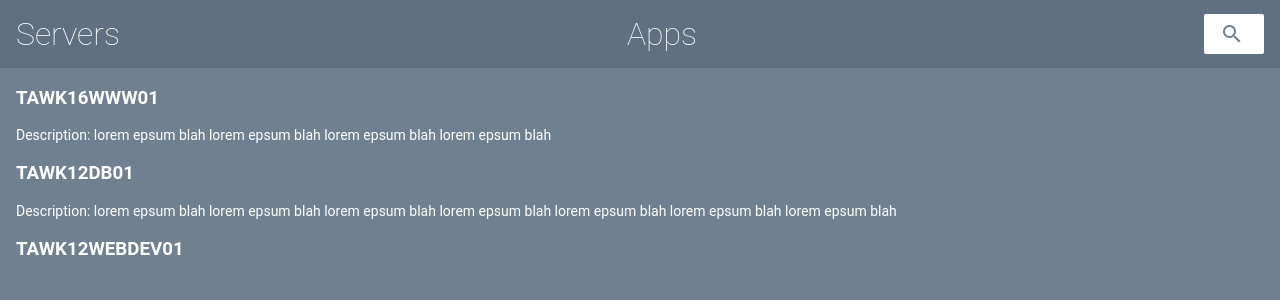
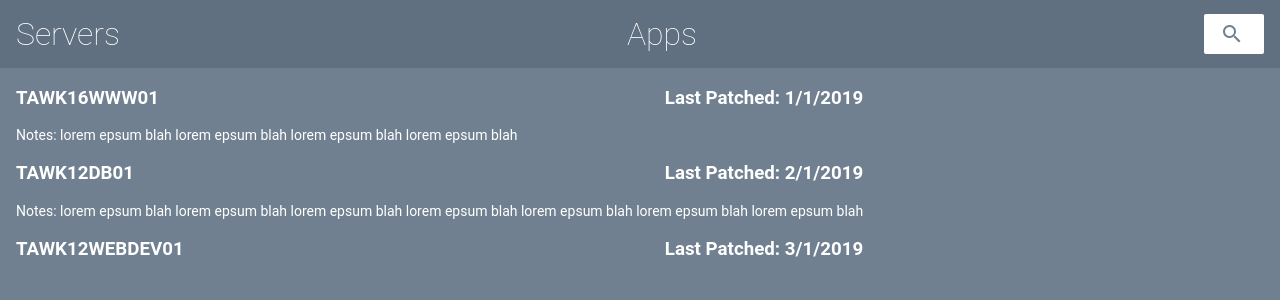
Before and after one commit to dehamman/ServerAppsAngular, an Angular app: page / in a window 1280 px wide. Shown: the top 300 px of the page. Built offline with nearby package versions, Linux system fonts and the light colour scheme.

Commit message:
5 files modified

```diff
--- a/src/app/server-detail/server-detail.component.html
+++ b/src/app/server-detail/server-detail.component.html
@@ -1,6 +1,10 @@
 <h3>
 {{server.name}}
 </h3>
+<div>
+  Last Patched On: {{server.lastPatched}}
+</div>
+<br/>
 <ul *ngIf="server.data">
   <li *ngFor="let dat of server.data">
     <span>{{dat.field}}:</span>
--- a/src/app/server-list/server-list.component.css
+++ b/src/app/server-list/server-list.component.css
@@ -0,0 +1,4 @@
+span{
+  float:right;
+  font-size:0.9m;
+}
--- a/src/app/server-list/server-list.component.html
+++ b/src/app/server-list/server-list.component.html
@@ -3,8 +3,12 @@
     <a [title]="server.name + ' details'" [routerLink]="['details',serveridx]">
       {{ server.name }}
     </a>
+    <span *ngIf="server.lastPatched">
+      Last Patched: {{ server.lastPatched }}
+    </span>
   </h3>
+
   <p *ngIf="server.description">
-    Description: {{ server.description }}
+    Notes: {{ server.description }}
   </p>
 </div>
--- a/src/app/servers.ts
+++ b/src/app/servers.ts
@@ -2,17 +2,20 @@ export const servers = [
   {
     name: 'TAWK16WWW01',
     description: 'lorem epsum blah lorem epsum blah lorem epsum blah lorem epsum blah ',
-    data:[{field:"SME",value:"Dave Clouse"},{field:"SME",value:"Dave Clouse"},{field:"SME",value:"Dave Clouse"},{field:"SME",value:"Dave Clouse"},]
+    data:[{field:"SME",value:"Dave Clouse"},{field:"SME",value:"Dave Clouse"},{field:"SME",value:"Dave Clouse"},{field:"SME",value:"Dave Clouse"},],
+    lastPatched: '1/1/2019'
   },
   {
     name: 'TAWK12DB01',
     description: 'lorem epsum blah lorem epsum blah lorem epsum blah lorem epsum blah lorem epsum blah lorem epsum blah lorem epsum blah ',
-    data:[{field:"SME",value:"Dave Clouse"},{field:"SME",value:"Dave Clouse"},{field:"SME",value:"Dave Clouse"},{field:"SME",value:"Dave Clouse"},]
+    data:[{field:"SME",value:"Dave Clouse"},{field:"SME",value:"Dave Clouse"},{field:"SME",value:"Dave Clouse"},{field:"SME",value:"Dave Clouse"},],
+    lastPatched: '2/1/2019'
   },
   {
     name: 'TAWK12WEBDEV01',
     description: '',
-    data:[{field:"SME",value:"Dave Clouse"},{field:"SME",value:"Dave Clouse"},{field:"SME",value:"Dave Clouse"},{field:"SME",value:"Dave Clouse"},]
+    data:[{field:"SME",value:"Dave Clouse"},{field:"SME",value:"Dave Clouse"},{field:"SME",value:"Dave Clouse"},{field:"SME",value:"Dave Clouse"},],
+    lastPatched: '3/1/2019'
   }
 ];
 
--- a/src/index.html
+++ b/src/index.html
@@ -2,7 +2,7 @@
 <html lang="en">
   <head>
     <meta charset="utf-8" />
-    <title>Angular Getting Started</title>
+    <title>CN Servers/Apps META Utility</title>
     <base href="/" />
 
     <meta name="viewport" content="width=device-width, initial-scale=1" />
```
